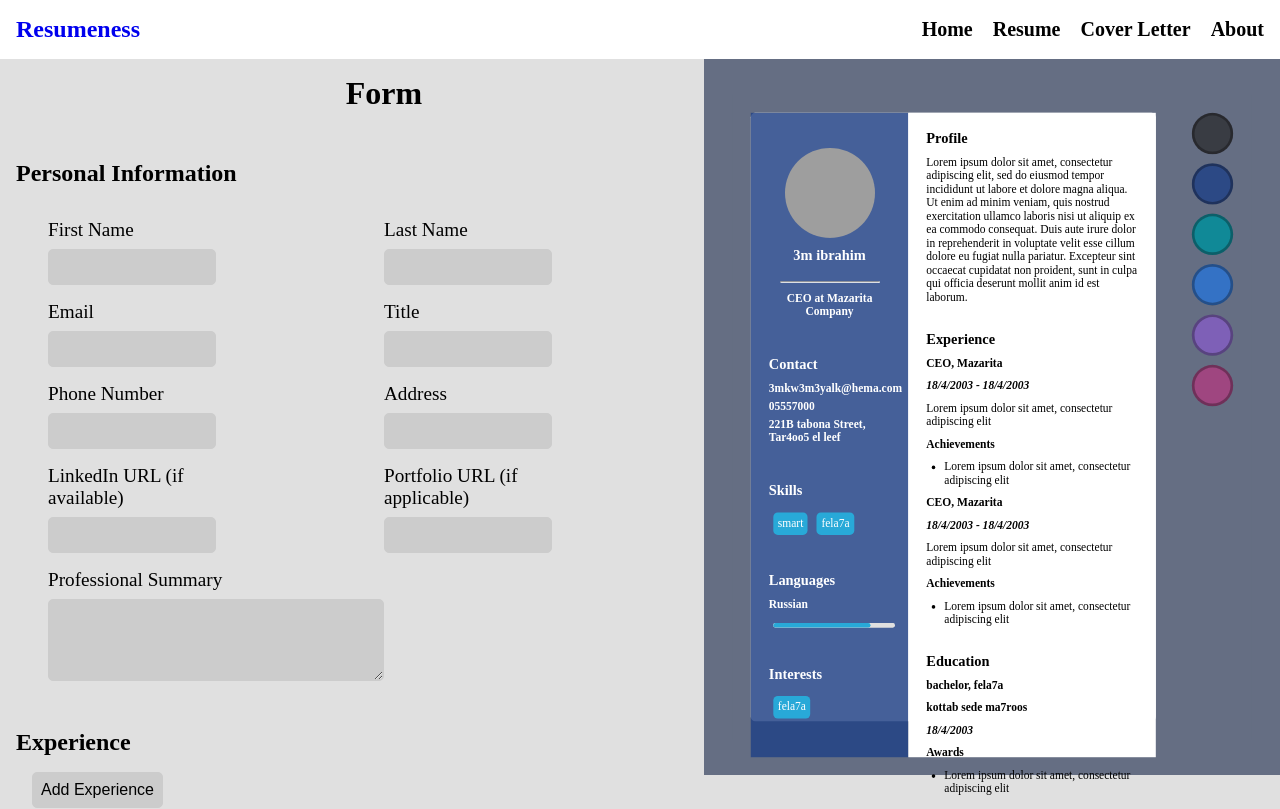
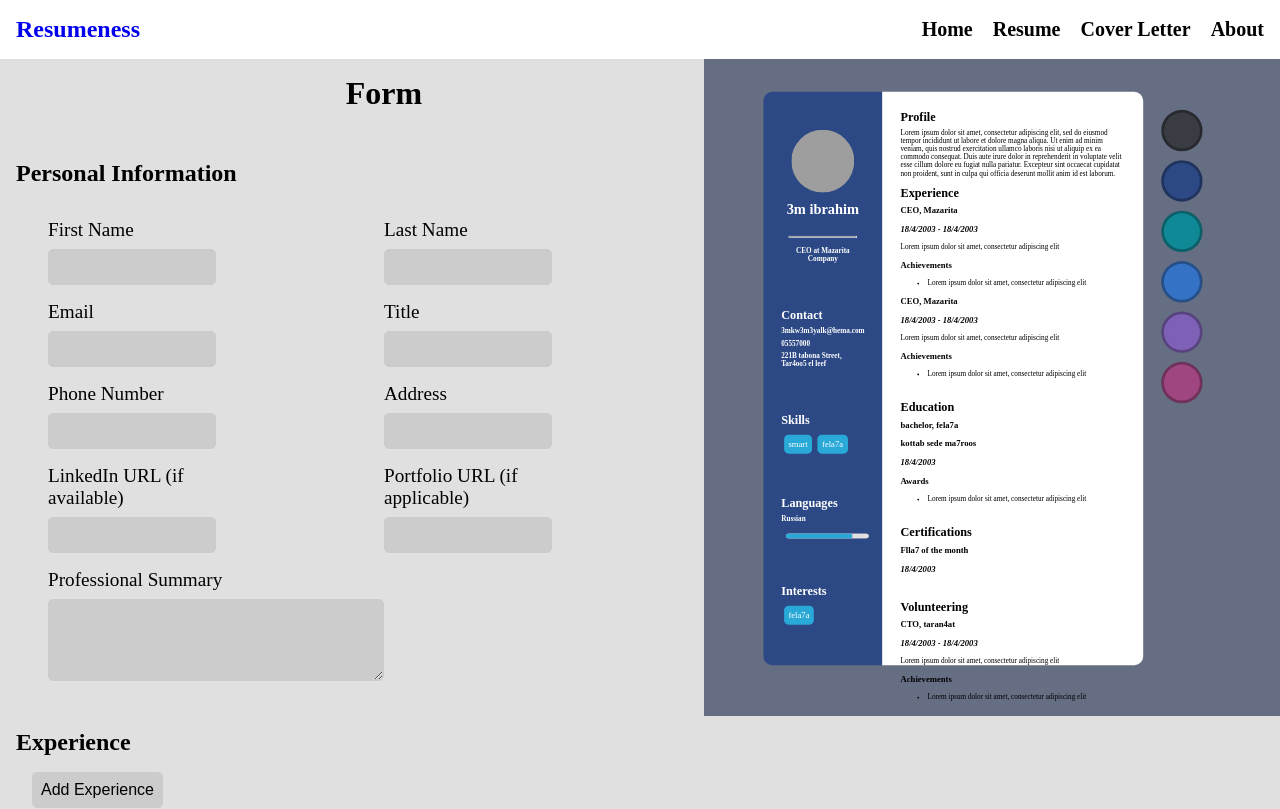
Before and after one commit to The-White-Hats/Resumeness, a React (Vite) app: page /resume in a window 1280 px wide. Shown: the top 809 px of the page. Built offline with nearby package versions, Linux system fonts and the light colour scheme; grey boxes are pictures that could not be loaded.

Commit message:
🔨Fix preview size, position and fonts

```diff
--- a/src/pages/resume/sub/preview-wrapper/preview/style.css
+++ b/src/pages/resume/sub/preview-wrapper/preview/style.css
@@ -1,13 +1,13 @@
 .preview {
   aspect-ratio: 1/1.4142;
-  width: 600px;
+  width: 33vw;
   display: flex;
   flex-direction: row;
   border-radius: 10px;
-  background-color: #fff;
-  border-radius: 5px;
-  margin: auto;
-  margin: 20px;
+  background-color: transparent;
+  border-radius: 9px;
+  /* margin: auto; */
+  margin-bottom: 20px;
   color: #fff;
 }
 
@@ -25,6 +25,7 @@
   height: 100%;
   padding: 20px;
   background-color: rgba(34, 66, 134, 0.8392156863);
+  border-radius: 10px 0px 0px 10px;
 }
 
 .profile {
@@ -38,8 +39,8 @@
   align-items: center;
 }
 .profile img {
-  width: 100px;
-  height: 100px;
+  width: 70px;
+  height: 70px;
   border-radius: 50%;
   margin-bottom: 10px;
 }
@@ -123,11 +124,11 @@
   list-style: none;
 }
 .box-of-boxes li {
-  font-size: 0.8em;
+  font-size: 0.6em;
   border-radius: 5px;
   background-color: #28a9d8;
   padding: 5px;
-  margin: 5px;
+  margin: 3px;
   color: #ffffff;
 }
 
@@ -152,12 +153,12 @@ progress::-moz-progress-bar {
 }
 
 h2 {
-  font-size: 1em;
-  margin-bottom: 10px;
+  font-size: .85em;
+  margin-bottom: 5px;
 }
 
 h6 {
-  font-size: 0.8em;
+  font-size: 0.5em;
   margin-bottom: 5px;
 }
 
@@ -167,17 +168,18 @@ h6 {
   padding: 20px;
   background-color: #fff;
   color: #000;
+  border-radius: 0px 10px 10px 0px;
 }
-.main p {
-  font-size: 0.8em;
+p {
+  font-size: 0.5em;
   margin-bottom: 10px;
 }
 .main li {
-  font-size: 0.8em;
-  margin-left: 20px;
+  font-size: 0.5em;
+  margin-left: 30px;
 }
 .main h3 {
-  font-size: 0.8em;
+  font-size: 0.6em;
   margin-bottom: 10px;
 }
 
@@ -188,7 +190,6 @@ h6 {
   align-items: flex-start;
   align-content: left;
   width: 100%;
-  margin-bottom: 20px;
 }
 
 .experience {
@@ -198,7 +199,7 @@ h6 {
   align-items: flex-start;
   align-content: left;
   width: 100%;
-  margin-bottom: 20px;
+  margin-bottom: 15px;
 }
 .experience div {
   margin-bottom: 10px;
@@ -211,7 +212,7 @@ h6 {
   align-items: flex-start;
   align-content: left;
   width: 100%;
-  margin-bottom: 20px;
+  margin-bottom: 15px;
 }
 .education div {
   margin-bottom: 10px;
@@ -224,7 +225,7 @@ h6 {
   align-items: flex-start;
   align-content: left;
   width: 100%;
-  margin-bottom: 20px;
+  margin-bottom: 10px;
 }
 .certifications div {
   margin-bottom: 10px;
@@ -246,4 +247,6 @@ h6 {
 
 .hide {
   display: none;
-}/*# sourceMappingURL=style.css.map */
+}
+
+/*# sourceMappingURL=style.css.map */
```
